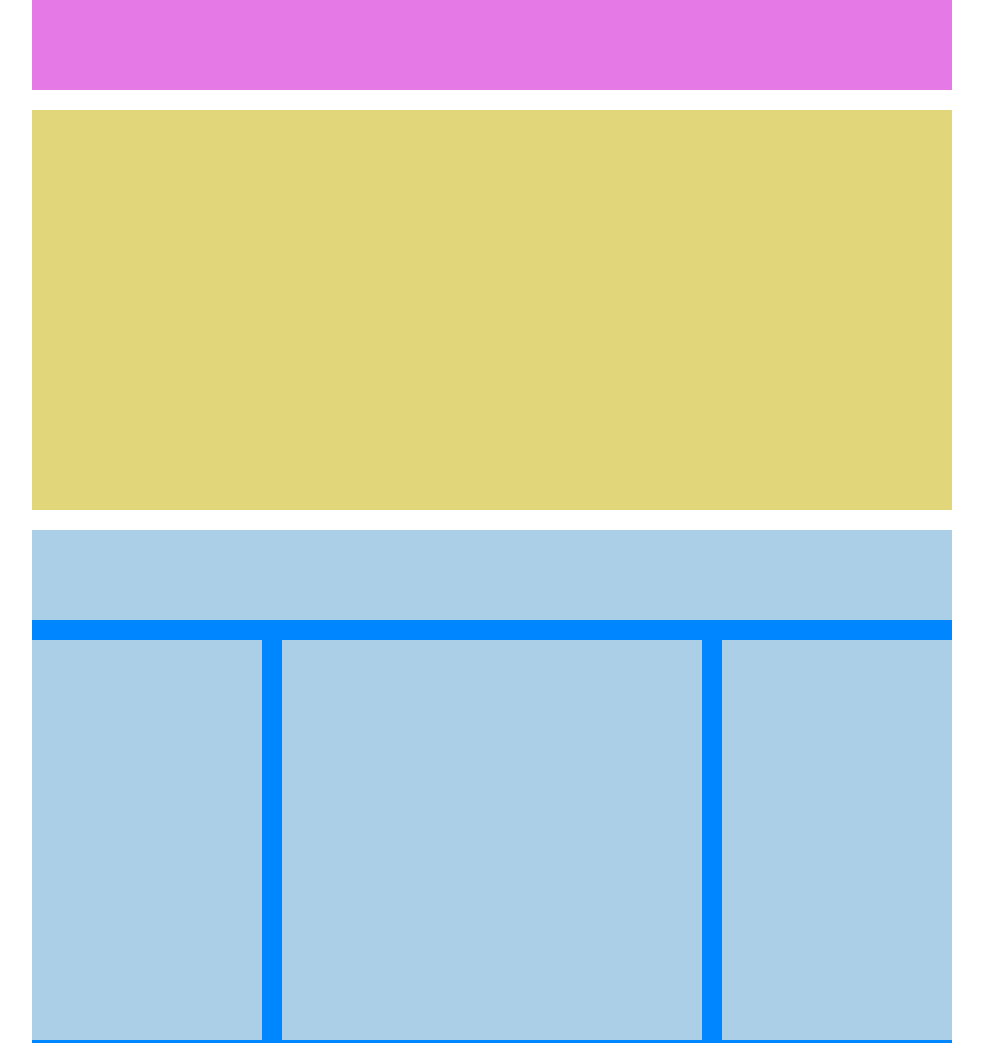
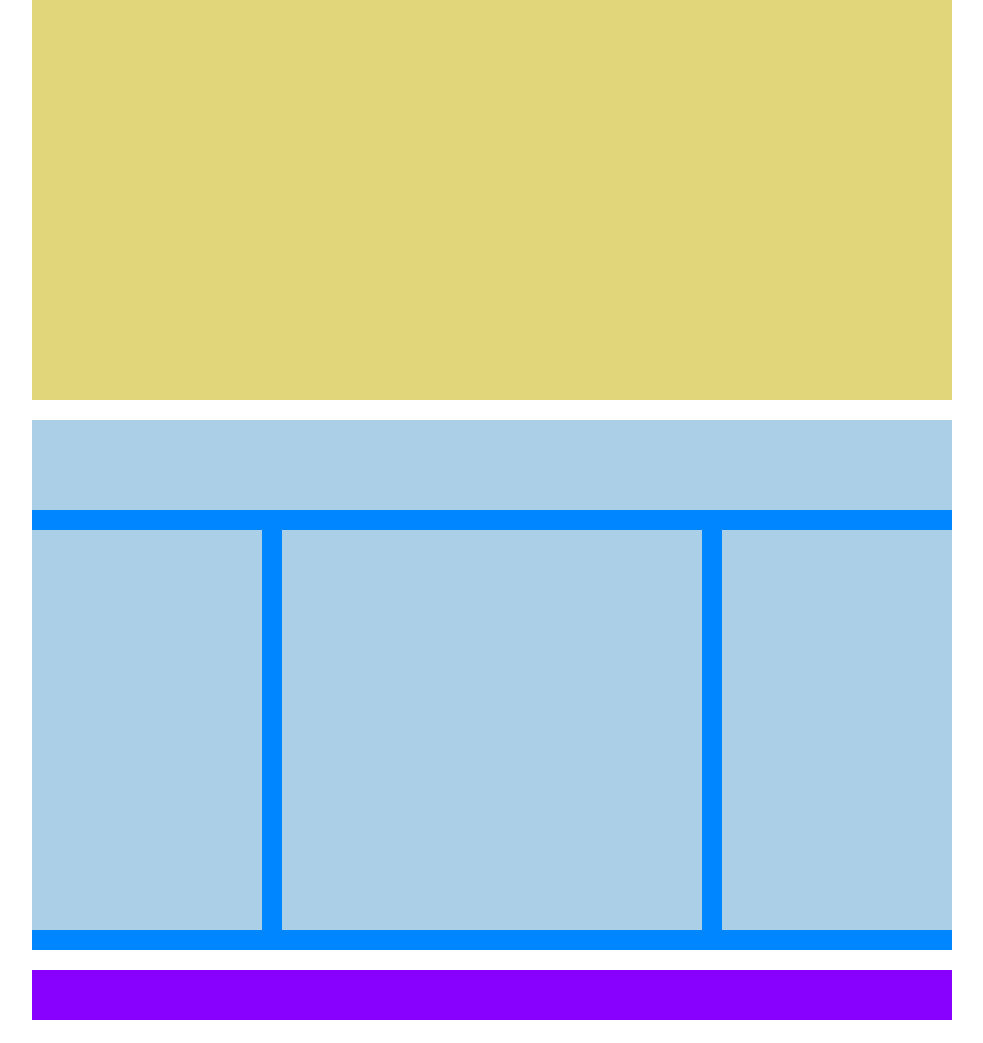
Before and after one commit to Ele-nonsochi/htmlcss-wp, a plain HTML site: page index.html in a window 1280 px wide. Shown: the top 1043 px of the page, without its empty margins (148-1131 px from the left). After the commit the page ends 1020 px from the top, so only its background shows below. Drawn offline with Linux system fonts and the light colour scheme.

```diff
--- a/css/style.css
+++ b/css/style.css
@@ -2,24 +2,20 @@
     margin: 0;
     padding: 0;
     box-sizing: border-box;
+    font-family: 'Montserrat', sans-serif;
   }
 
-  header {
-    background-color: #e579e6;
-    height: 90px;
-    margin-bottom: 20px;
+  #logo{
+      height: 50px;
+      padding-right: 10px;
+      margin-bottom: 20px;
+      border-right: 1px solid lightgray;
   }
 
-  footer {
+footer {
     background-color: #8801fe;
     height: 50px;
     margin-top: 20px;
-  }
-
-  .container {
-    width: 920px;
-    margin-left: auto;
-    margin-right: auto;
   }
 
 .container {
@@ -27,6 +23,16 @@
     margin-left: auto;
     margin-right: auto;
   }
+
+nav ul li {
+    display: inline-block;
+}
+
+nav ul li a {
+    display: inline-block;
+    text-decoration: none;
+    padding: 5px 5px;
+}
 
   .hero-section {
     background-color: #e1d67a;
```
